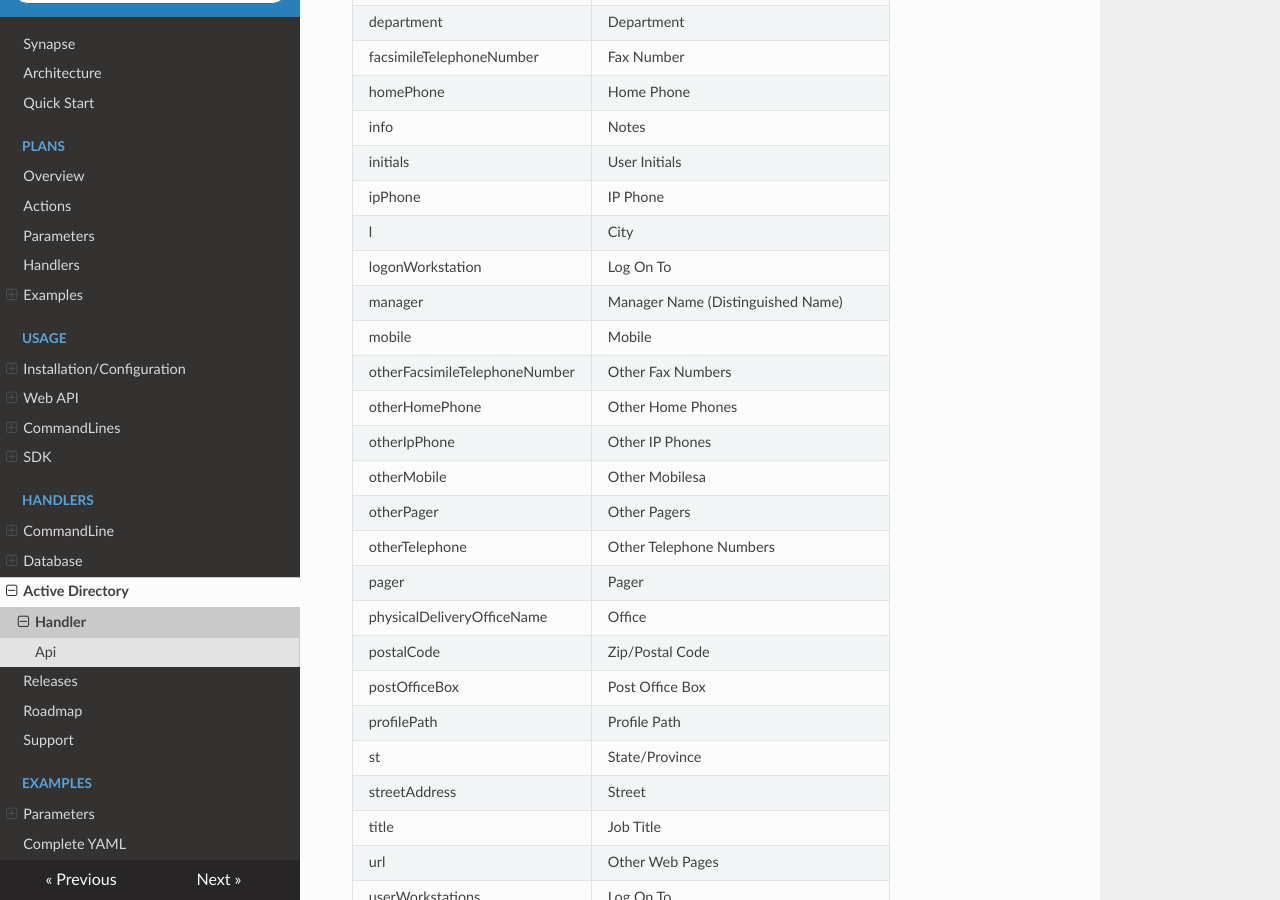
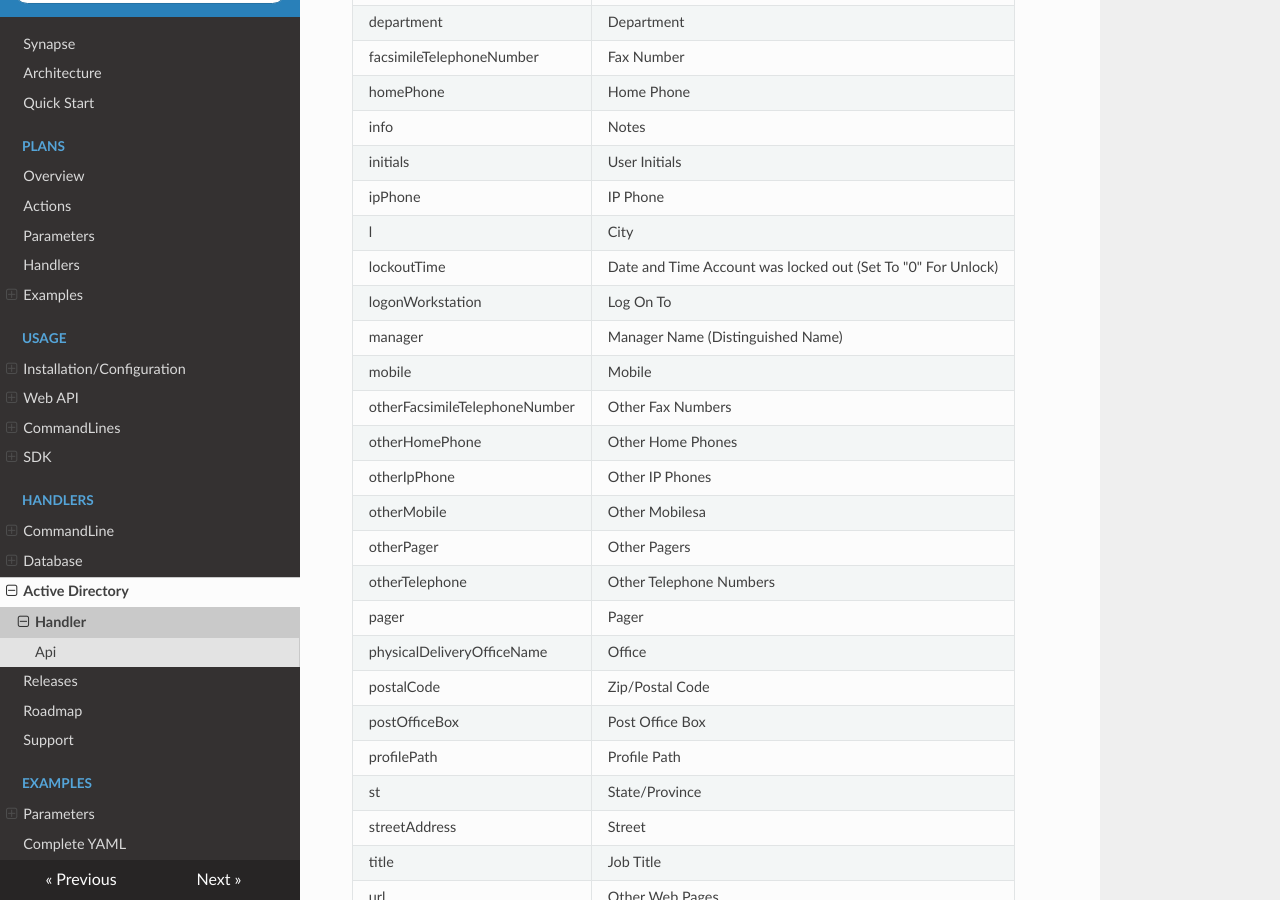
Before and after one commit to SynapseProject/synapse.docs, an MkDocs documentation site: the page built from docs/handlers/ad/handler.md, in a window 1280 px wide and 900 px high, scrolled down 5100 px. Built offline with MkDocs 1.6.1, drawn with Linux system fonts in a browser that asks for light colours; nearby versions of some CDN libraries; old or Windows-style settings are respelled for this version of MkDocs.

Commit message:
- Added "lockoutTime" to possible User attributes. - Removed "outputtype" and "prettyprint" from Api query options until able to implement them.

```diff
--- a/docs/handlers/ad/handler.md
+++ b/docs/handlers/ad/handler.md
@@ -210,6 +210,7 @@ Values under the "Properties" section are dynamic.  Any "attribute" that ActiveD
 |initials|User Initials
 |ipPhone|IP Phone
 |l|City
+|lockoutTime|Date and Time Account was locked out (Set To "0" For Unlock)
 |logonWorkstation|Log On To
 |manager|Manager Name (Distinguished Name)
 |mobile|Mobile
```
Also changed, not shown: docs/handlers/ad/api.md (+4 -1 lines).
